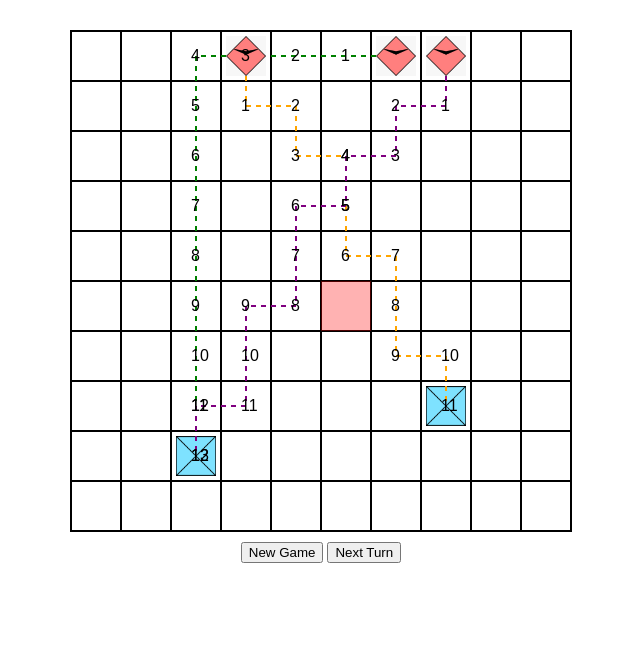
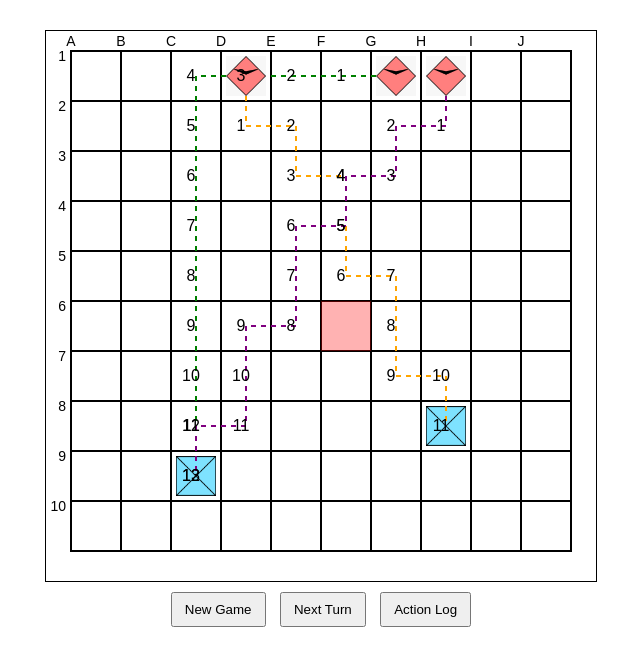
Before and after one commit to NyilAsh/CSC4996-DODGame, a plain HTML site: page index.html in a window 1280 px wide. Both pictures are taken after a click on the element 640 px from the left and 281 px from the top of the page. Shown: the whole page, without its empty margins (319-959 px from the left). Drawn offline with Linux system fonts and the light colour scheme.

Commit message:
Added action log and column letters, row numbers for grid

```diff
--- a/game.js
+++ b/game.js
@@ -23,7 +23,9 @@ const canvas = document.getElementById("gameCanvas");
 const ctx = canvas.getContext("2d");
 const newGameBtn = document.getElementById("newGameBtn");
 const nextTurnBtn = document.getElementById("nextTurnBtn");
+const actionLogBtn = document.getElementById("actionLogBtn");
 const statusMessage = document.getElementById("statusMessage");
+const actionLog = document.getElementById("actionLog");
 const GRID_SIZE = 10;
 const CELL_SIZE = 50;
 let board = [];
@@ -32,6 +34,7 @@ let trainingData = [];
 let hoveredCell = null;
 let shotTiles = [];
 let gameOver = false;
+let actions = [];
 
 function createEmptyBoard() {
   let arr = [];
@@ -118,16 +121,12 @@ function placeAttackers() {
     if (!usedCols.includes(randCol)) usedCols.push(randCol);
   }
   let pathColors = ["orange", "green", "purple"];
-
-  // Get all defender positions
   let defenders = [];
   for (let r = 0; r < GRID_SIZE; r++) {
     for (let c = 0; c < GRID_SIZE; c++) {
       if (board[r][c] === 1) defenders.push([r, c]);
     }
   }
-
-  // First assign one attacker to each defender
   for (let i = 0; i < defenders.length; i++) {
     let col = usedCols[i];
     let spawn = [0, col];
@@ -158,8 +157,6 @@ function placeAttackers() {
       baseTarget: chosenTarget
     });
   }
-
-  // Assign remaining attackers randomly
   for (let i = defenders.length; i < 3; i++) {
     let col = usedCols[i];
     let spawn = [0, col];
@@ -204,23 +201,41 @@ function countDefenders() {
 
 function drawBoard(boardArr) {
   ctx.clearRect(0, 0, canvas.width, canvas.height);
+
+  // Draw column labels (A-J)
+  ctx.font = "14px Arial";
+  ctx.fillStyle = "black";
+  ctx.textAlign = "center";
+  for (let c = 0; c < GRID_SIZE; c++) {
+    ctx.fillText(String.fromCharCode(65 + c), (c * CELL_SIZE) + (CELL_SIZE / 2), 15);
+  }
+
+  // Draw row labels (1-10)
+  ctx.textAlign = "right";
+  for (let r = 0; r < GRID_SIZE; r++) {
+    ctx.fillText((r + 1).toString(), 20, (r * CELL_SIZE) + (CELL_SIZE / 2) + 5);
+  }
+
+  // Draw grid and pieces
   for (let r = 0; r < GRID_SIZE; r++) {
     for (let c = 0; c < GRID_SIZE; c++) {
       ctx.strokeStyle = "black";
-      ctx.strokeRect(c * CELL_SIZE, r * CELL_SIZE, CELL_SIZE, CELL_SIZE);
+      ctx.strokeRect(c * CELL_SIZE + 25, r * CELL_SIZE + 20, CELL_SIZE, CELL_SIZE);
       let val = boardArr[r][c];
       if (val === 1) {
-        if (defenderImg) ctx.drawImage(defenderImg, c * CELL_SIZE + 5, r * CELL_SIZE + 5, CELL_SIZE - 10, CELL_SIZE - 10);
+        if (defenderImg) ctx.drawImage(defenderImg, c * CELL_SIZE + 30, r * CELL_SIZE + 25, CELL_SIZE - 10, CELL_SIZE - 10);
       }
     }
   }
+
   for (let tile of shotTiles) {
     ctx.fillStyle = "rgba(255,0,0,0.3)";
-    ctx.fillRect(tile[1] * CELL_SIZE, tile[0] * CELL_SIZE, CELL_SIZE, CELL_SIZE);
+    ctx.fillRect(tile[1] * CELL_SIZE + 25, tile[0] * CELL_SIZE + 20, CELL_SIZE, CELL_SIZE);
   }
+
   if (!shotTiles.length && hoveredCell) {
     ctx.fillStyle = "rgba(0,255,0,0.3)";
-    ctx.fillRect(hoveredCell[1] * CELL_SIZE, hoveredCell[0] * CELL_SIZE, CELL_SIZE, CELL_SIZE);
+    ctx.fillRect(hoveredCell[1] * CELL_SIZE + 25, hoveredCell[0] * CELL_SIZE + 20, CELL_SIZE, CELL_SIZE);
   }
 }
 
@@ -233,27 +248,29 @@ function drawPaths() {
     for (let i = 0; i < atk.fullPath.length; i++) {
       let pr = atk.fullPath[i][0];
       let pc = atk.fullPath[i][1];
-      let x = pc * CELL_SIZE + CELL_SIZE / 2;
-      let y = pr * CELL_SIZE + CELL_SIZE / 2;
+      let x = (pc * CELL_SIZE) + 25 + (CELL_SIZE / 2);
+      let y = (pr * CELL_SIZE) + 20 + (CELL_SIZE / 2);
       if (i === 0) ctx.moveTo(x, y);
       else ctx.lineTo(x, y);
     }
     ctx.stroke();
   }
+
   ctx.setLineDash([]);
   ctx.font = "16px Arial";
   ctx.fillStyle = "black";
+  ctx.textAlign = "center";
   for (let atk of attackers) {
     for (let i = 1; i < atk.steppedPath.length; i++) {
       let pr = atk.steppedPath[i][0];
       let pc = atk.steppedPath[i][1];
-      let x = pc * CELL_SIZE + CELL_SIZE / 2 - 5;
-      let y = pr * CELL_SIZE + CELL_SIZE / 2 + 5;
+      let x = (pc * CELL_SIZE) + 25 + (CELL_SIZE / 2) - 5;
+      let y = (pr * CELL_SIZE) + 20 + (CELL_SIZE / 2) + 5;
       ctx.fillText(i.toString(), x, y);
     }
     let cr = atk.steppedPath[atk.currentIndex][0];
     let cc = atk.steppedPath[atk.currentIndex][1];
-    if (attackerImg) ctx.drawImage(attackerImg, cc * CELL_SIZE + 5, cr * CELL_SIZE + 5, CELL_SIZE - 10, CELL_SIZE - 10);
+    if (attackerImg) ctx.drawImage(attackerImg, (cc * CELL_SIZE) + 30, (cr * CELL_SIZE) + 25, CELL_SIZE - 10, CELL_SIZE - 10);
   }
 }
 
@@ -271,6 +288,8 @@ function newGame() {
   placeAttackers();
   shotTiles = [];
   hoveredCell = null;
+  actions = [];
+  updateActionLog();
   for (let atk of attackers) { atk.currentIndex = 0; }
   trainingData.push(JSON.parse(JSON.stringify(board)));
   drawBoardAndPaths();
@@ -280,6 +299,8 @@ function endGame(reason) {
   gameOver = true;
   nextTurnBtn.disabled = true;
   statusMessage.textContent = reason;
+  actions.push("Game ended: " + reason);
+  updateActionLog();
 }
 
 function redirectAttackers(destroyedDefender) {
@@ -332,6 +353,7 @@ function redirectAttackers(destroyedDefender) {
 function nextTurn() {
   if (gameOver) return;
 
+  actions.push("Turn advanced");
   let remainingAttackers = [];
   for (let atk of attackers) {
     if (atk.currentIndex < atk.steppedPath.length - 1) {
@@ -341,17 +363,20 @@ function nextTurn() {
         (tile) => tile[0] === nextTile[0] && tile[1] === nextTile[1]
       );
       if (shotHit) {
+        actions.push("Attacker " + atk.id + " was hit at " + String.fromCharCode(65 + nextTile[0]) + (nextTile[1] + 1));
         continue;
       } else {
         atk.currentIndex = nextIndex;
         if (atk.currentIndex === atk.steppedPath.length - 1) {
           board[atk.baseTarget[0]][atk.baseTarget[1]] = 0;
+          actions.push("Attacker " + atk.id + " reached defender at " + String.fromCharCode(65 + atk.baseTarget[0]) + (atk.baseTarget[1] + 1));
           redirectAttackers(atk.baseTarget);
         }
         remainingAttackers.push(atk);
       }
     } else {
       board[atk.baseTarget[0]][atk.baseTarget[1]] = 0;
+      actions.push("Attacker " + atk.id + " destroyed defender at " + String.fromCharCode(65 + atk.baseTarget[0]) + (atk.baseTarget[1] + 1));
       redirectAttackers(atk.baseTarget);
     }
   }
@@ -365,6 +390,11 @@ function nextTurn() {
   } else if (countDefenders() === 0) {
     endGame("All defenders destroyed - Attackers win!");
   }
+  updateActionLog();
+}
+
+function updateActionLog() {
+  actionLog.innerHTML = actions.map(action => "<li>" + action + "</li>").join("");
 }
 
 canvas.addEventListener("mousemove", function(e) {
@@ -372,46 +402,59 @@ canvas.addEventListener("mousemove", function(e) {
   let rect = canvas.getBoundingClientRect();
   let x = e.clientX - rect.left;
   let y = e.clientY - rect.top;
-  let col = Math.floor(x / CELL_SIZE);
-  let row = Math.floor(y / CELL_SIZE);
-  hoveredCell = [row, col];
+  let col = Math.floor((x - 25) / CELL_SIZE);
+  let row = Math.floor((y - 20) / CELL_SIZE);
+  if (col >= 0 && col < GRID_SIZE && row >= 0 && row < GRID_SIZE) {
+    hoveredCell = [row, col];
+  } else {
+    hoveredCell = null;
+  }
   drawBoardAndPaths();
 });
 
-canvas.addEventListener("click", function() {
+canvas.addEventListener("click", function(e) {
   if (gameOver) return;
-  if (hoveredCell) {
-    // Prevent shooting defenders or attackers
+  let rect = canvas.getBoundingClientRect();
+  let x = e.clientX - rect.left;
+  let y = e.clientY - rect.top;
+  let col = Math.floor((x - 25) / CELL_SIZE);
+  let row = Math.floor((y - 20) / CELL_SIZE);
+
+  if (col >= 0 && col < GRID_SIZE && row >= 0 && row < GRID_SIZE) {
+    hoveredCell = [row, col];
     if (board[hoveredCell[0]][hoveredCell[1]] === 1) return;
     for (let atk of attackers) {
       let current = atk.steppedPath[atk.currentIndex];
       if (current[0] === hoveredCell[0] && current[1] === hoveredCell[1]) return;
     }
 
-    // Check if this cell is already selected
     let alreadySelected = shotTiles.some(tile =>
       tile[0] === hoveredCell[0] && tile[1] === hoveredCell[1]
     );
 
     if (alreadySelected) {
-      // Remove the shot if clicking on an already selected cell
       shotTiles = shotTiles.filter(tile =>
         !(tile[0] === hoveredCell[0] && tile[1] === hoveredCell[1])
       );
+      actions.push("Removed shot at " + String.fromCharCode(65 + hoveredCell[0]) + (hoveredCell[1] + 1));
     } else {
       let defendersAlive = countDefenders();
       if (shotTiles.length < defendersAlive) {
-        // Add new shot if under limit
         shotTiles.push(hoveredCell);
+        actions.push("Selected shot at " + String.fromCharCode(65 + hoveredCell[0]) + (hoveredCell[1] + 1));
       } else {
-        // Replace oldest shot if at limit (rolling selection)
-        shotTiles.shift(); // Remove oldest shot
-        shotTiles.push(hoveredCell); // Add new shot
+        shotTiles.shift();
+        shotTiles.push(hoveredCell);
+        actions.push("Replaced shot with " + String.fromCharCode(65 + hoveredCell[0]) + (hoveredCell[1] + 1));
       }
     }
+    updateActionLog();
     drawBoardAndPaths();
   }
 });
 
 newGameBtn.addEventListener("click", newGame);
 nextTurnBtn.addEventListener("click", nextTurn);
+actionLogBtn.addEventListener("click", function() {
+  actionLog.style.display = actionLog.style.display === "none" ? "block" : "none";
+});
--- a/index.html
+++ b/index.html
@@ -8,20 +8,41 @@
       flex-direction: column;
       align-items: center;
       margin-top: 30px;
+      font-family: Arial, sans-serif;
     }
     #gameCanvas {
       border: 1px solid black;
       margin-bottom: 10px;
     }
+    #actionLog {
+      display: none;
+      max-height: 200px;
+      overflow-y: auto;
+      border: 1px solid #ccc;
+      padding: 10px;
+      width: 300px;
+      margin-top: 10px;
+      background-color: #f9f9f9;
+    }
+    .controls {
+      margin-bottom: 10px;
+    }
+    button {
+      padding: 8px 12px;
+      margin: 0 5px;
+      cursor: pointer;
+    }
   </style>
 </head>
 <body>
-  <canvas id="gameCanvas" width="500" height="500"></canvas>
-  <div>
+  <canvas id="gameCanvas" width="550" height="550"></canvas>
+  <div class="controls">
     <button id="newGameBtn">New Game</button>
     <button id="nextTurnBtn">Next Turn</button>
+    <button id="actionLogBtn">Action Log</button>
     <p id="statusMessage"></p>
   </div>
+  <ul id="actionLog"></ul>
   <script src="game.js"></script>
 </body>
 </html>
```
